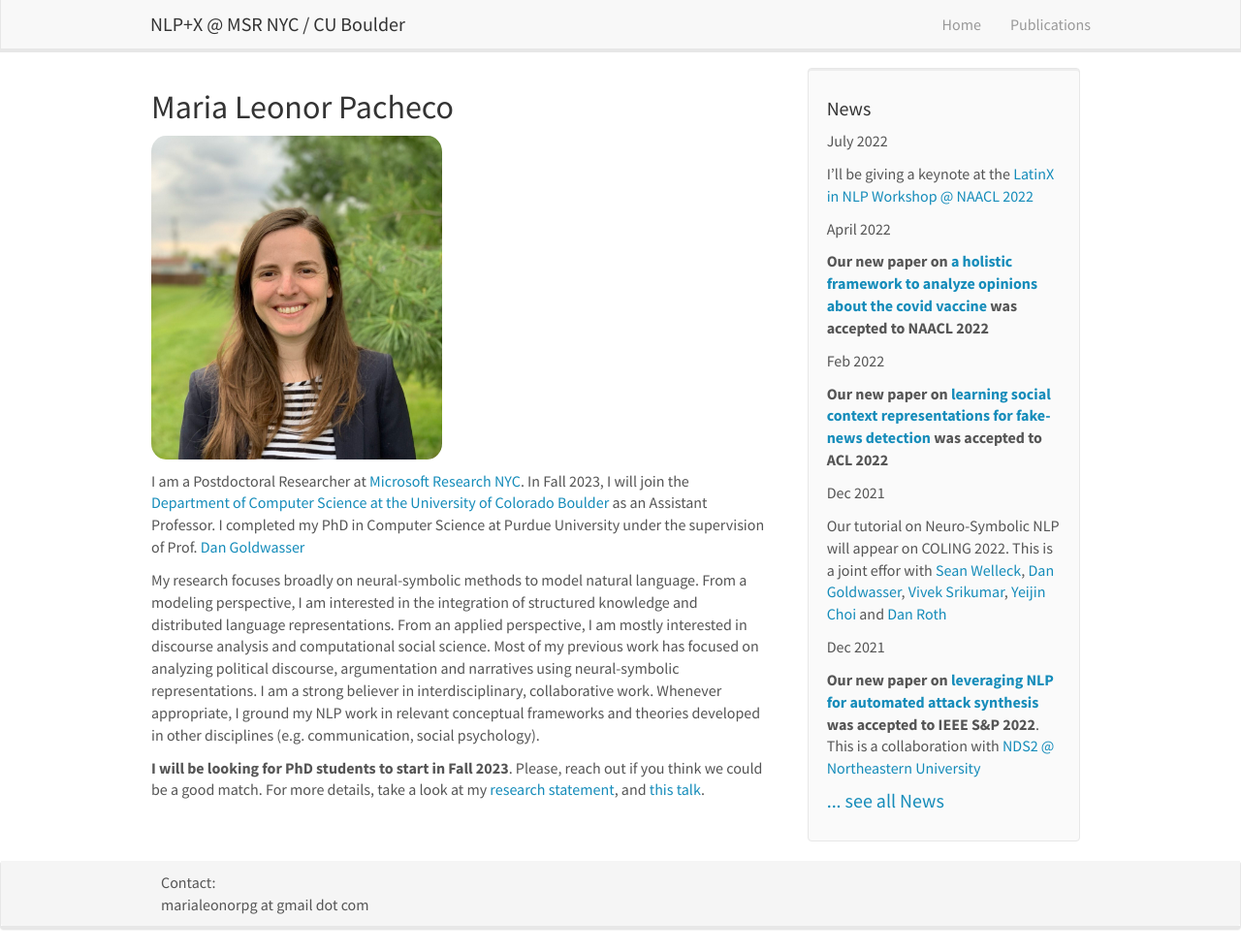
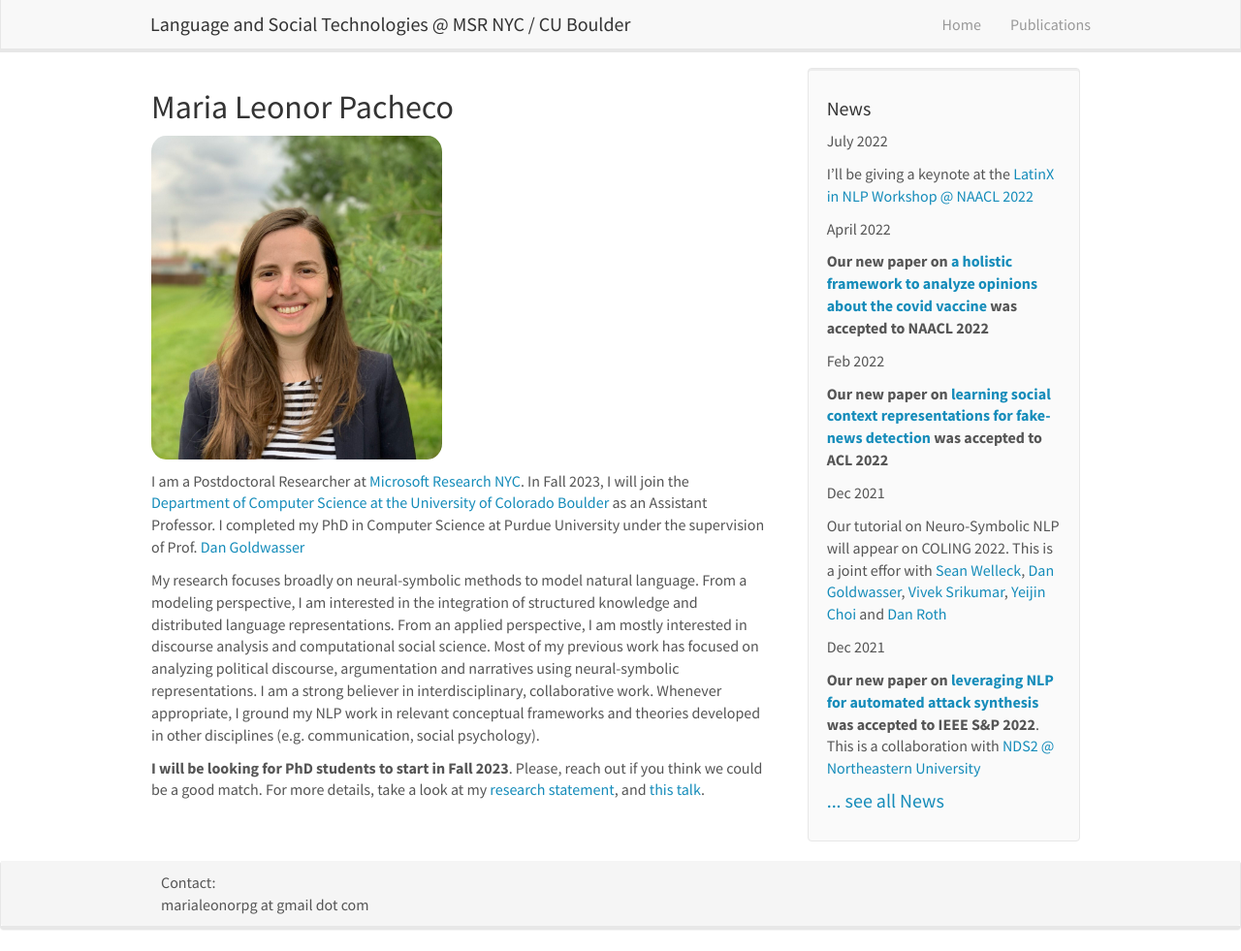
Before and after one commit to mlpacheco/mlpacheco.github.io, a Jekyll site: the page built from _pages/home.md, in a window 1280 px wide and 981 px high. Shown: the whole window at 97% size. Built offline with Jekyll 4.4.1, drawn with Linux system fonts in a browser that asks for light colours; nearby versions of some CDN libraries.

Commit message:
Update header.html

```diff
--- a/_includes/header.html
+++ b/_includes/header.html
@@ -8,7 +8,7 @@
 		<span class="icon-bar"></span>
 	  </button>
 
-    <a class="navbar-brand" href="{{ site.url }}{{ site.baseurl }}/">NLP+X @ MSR NYC / CU Boulder</a>
+    <a class="navbar-brand" href="{{ site.url }}{{ site.baseurl }}/">Language and Social Technologies @ MSR NYC / CU Boulder</a>
 	</div>
 	<div class="collapse navbar-collapse" id="navbar-collapse-1">
 	  <ul class="nav navbar-nav navbar-right">
```
